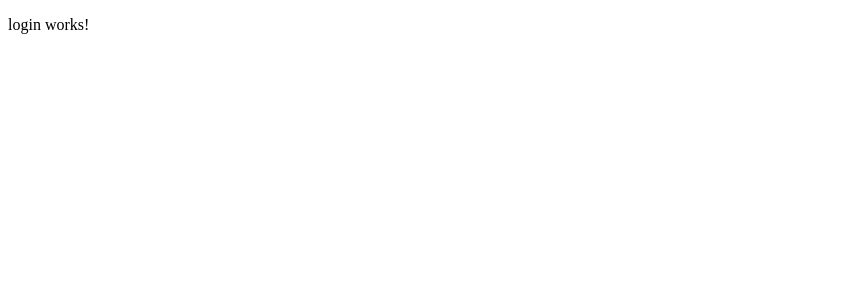
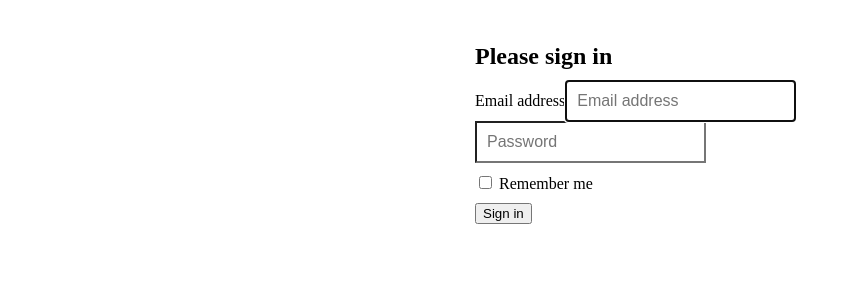
Before and after one commit to max-ox/paradiseProject, an Angular app in the folder client/: page /login in a window 1280 px wide. Shown: the top 300 px of the page, without its empty margins (0-851 px from the left). Built offline with nearby package versions, Linux system fonts and the light colour scheme.

Commit message:
add http request

```diff
--- a/client/src/app/app.module.ts
+++ b/client/src/app/app.module.ts
@@ -5,6 +5,8 @@ import { RouterModule } from '@angular/router';
 import { AppComponent } from './app.component';
 import { LoginComponent } from './login/login.component';
 import { HomeComponent } from './home/home.component';
+import { FormsModule } from '@angular/forms';
+import { HttpClientModule } from '@angular/common/http';
 
 @NgModule({
   declarations: [
@@ -14,6 +16,8 @@ import { HomeComponent } from './home/home.component';
   ],
   imports: [
     BrowserModule,
+    HttpClientModule,
+    FormsModule,
     RouterModule.forRoot([
         { path: '', pathMatch: 'full', redirectTo: 'welcome' },
         { path: 'login', component: LoginComponent },
--- a/client/src/app/login/login.component.css
+++ b/client/src/app/login/login.component.css
@@ -0,0 +1,32 @@
+.form-signin {
+  max-width: 330px;
+  padding: 15px;
+  margin: 0 auto;
+}
+.form-signin .form-signin-heading,
+.form-signin .checkbox {
+  margin-bottom: 10px;
+}
+.form-signin .checkbox {
+  font-weight: 400;
+}
+.form-signin .form-control {
+  position: relative;
+  box-sizing: border-box;
+  height: auto;
+  padding: 10px;
+  font-size: 16px;
+}
+.form-signin .form-control:focus {
+  z-index: 2;
+}
+.form-signin input[type="email"] {
+  margin-bottom: -1px;
+  border-bottom-right-radius: 0;
+  border-bottom-left-radius: 0;
+}
+.form-signin input[type="password"] {
+  margin-bottom: 10px;
+  border-top-left-radius: 0;
+  border-top-right-radius: 0;
+}
--- a/client/src/app/login/login.component.html
+++ b/client/src/app/login/login.component.html
@@ -1 +1,12 @@
-<p>login works!</p>
+<form class="form-signin">
+  <h2 class="form-signin-heading">Please sign in</h2>
+  <label for="inputEmail" class="sr-only">Email address</label>
+  <input name="email" [(ngModel)] = "user.username" type="email" id="inputEmail" class="form-control" placeholder="Email address" required autofocus>
+  <input name="password" [(ngModel)] = "user.password" type="password" id="inputPassword" class="form-control" placeholder="Password" required>
+  <div class="checkbox">
+    <label>
+      <input type="checkbox" value="remember-me"> Remember me
+    </label>
+  </div>
+  <button class="btn btn-lg btn-primary btn-block" (click)="validateLogin();" type="button">Sign in</button>
+</form>
--- a/client/src/app/login/login.component.ts
+++ b/client/src/app/login/login.component.ts
@@ -1,15 +1,33 @@
 import { Component, OnInit } from '@angular/core';
+import { LoginService } from './login.service';
+import { User } from '../models/user.model';
 
 @Component({
   selector: 'app-login',
   templateUrl: './login.component.html',
-  styleUrls: ['./login.component.css']
+  styleUrls: ['./login.component.css'],
+  providers: [ LoginService ]
 })
 export class LoginComponent implements OnInit {
+  public user: User;
 
-  constructor() { }
+  constructor(private loginService: LoginService) {
+    this.user = new User();
+  }
 
   ngOnInit(): void {
   }
 
+
+  validateLogin() {
+    if(this.user.username && this.user.password) {
+      this.loginService.validateLogin(this.user).subscribe(result => {
+        console.log('result is ', result);
+      }, error => {
+        console.log('error is ', error);
+      });
+    } else {
+      alert('enter user name and password');
+    }
+  }
 }
--- /dev/null
+++ b/client/src/app/login/login.service.ts
@@ -0,0 +1,19 @@
+import { Injectable } from '@angular/core';
+import { HttpClient } from '@angular/common/http';
+import { User } from '../models/user.model';
+
+@Injectable()
+export class LoginService {
+
+  constructor(private http: HttpClient){
+
+  }
+
+  validateLogin(user: User){
+    return this.http.post('/api/user/login',{
+      username : user.username,
+      password : user.password
+    })
+  }
+
+}
--- /dev/null
+++ b/client/src/app/models/user.model.ts
@@ -0,0 +1,8 @@
+export class User {
+  constructor(){
+    this.username = '';
+    this.password = '';
+  }
+  public username;
+  public password;
+}
```
Also changed, not shown: client/tslint.json (deleted, +0 -148 lines).
